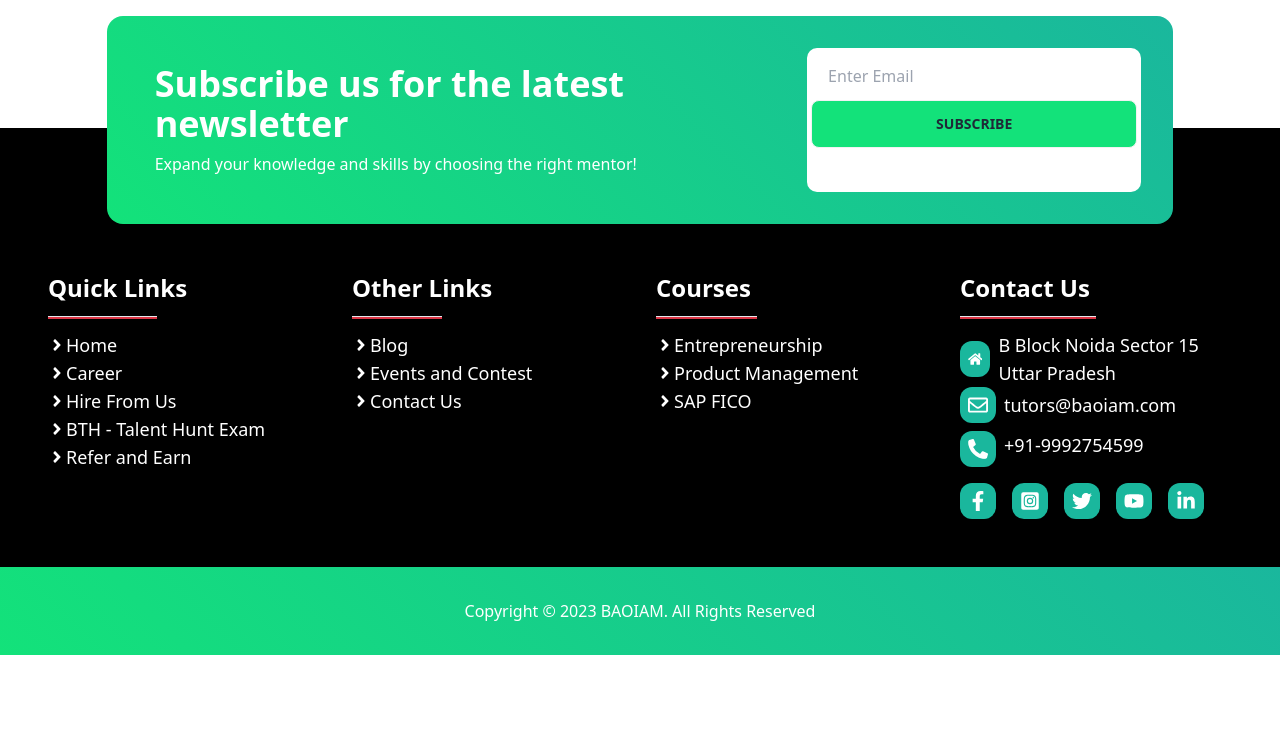
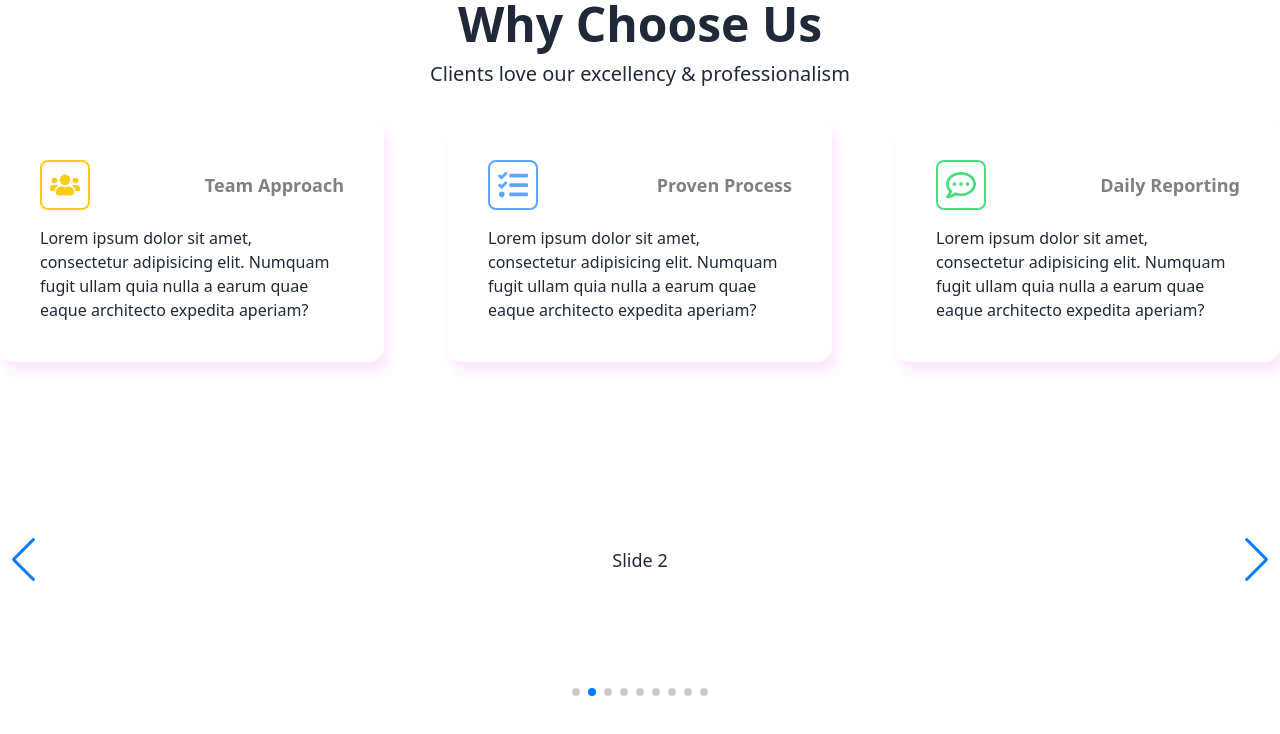
Before and after one commit to sivamani2003/edu-React, a React (Vite) app: page / in a window 1280 px wide. Shown: the top 734 px of the page. Built offline with nearby package versions, Linux system fonts and the light colour scheme.

Commit message:
working for hireus component

```diff
--- a/package.json
+++ b/package.json
@@ -10,12 +10,13 @@
     "preview": "vite preview"
   },
   "dependencies": {
+    "@emotion/react": "^11.11.1",
     "aos": "^2.3.4",
     "react": "^18.2.0",
+    "react-awesome-reveal": "^4.2.5",
     "react-dom": "^18.2.0",
     "react-icons": "^4.10.1",
-    "swiper": "^10.0.4",
-    "react-awesome-reveal": "^4.2.5"
+    "swiper": "^10.0.4"
   },
   "devDependencies": {
     "@types/react": "^18.2.15",
--- a/src/App.jsx
+++ b/src/App.jsx
@@ -2,13 +2,17 @@ import React from 'react';
 import MentorshipProgram from './pages/mentorshipProgram/MentorshipProgram';
 import Courses from './pages/courses/Courses';
 import Footer from './pages/footer/Footer'
+import Hire from './pages/hire/components/Hire'
+import HireFromUs from './pages/hireFromUs/HireFromUs';
 
 const App = () => {
   return (
     <div>
       {/* <Courses></Courses>
-      <MentorshipProgram></MentorshipProgram> */}
+      <MentorshipProgram></MentorshipProgram>
       <Footer></Footer>
+      <Hire></Hire> */}
+      <HireFromUs></HireFromUs>
     </div>
   );
 };
--- /dev/null
+++ b/src/pages/hireFromUs/HireFromUs.css
@@ -0,0 +1,19 @@
+.swiper {
+        width: 100%;
+}
+
+.swiper-slide {
+        text-align: center;
+        font-size: 18px;
+        background: #fff;
+        display: flex;
+        justify-content: center;
+        align-items: center;
+}
+
+.swiper-slide img {
+        display: block;
+        width: 100%;
+        height: 100%;
+        object-fit: cover;
+}
--- /dev/null
+++ b/src/pages/hireFromUs/HireFromUs.jsx
@@ -0,0 +1,12 @@
+import React from 'react';
+import WhyChooseUs from './components/WhyChooseUs';
+
+const HireFromUs = () => {
+        return (
+                <div className='max-w-7xl mx-auto'>
+                        <WhyChooseUs></WhyChooseUs>
+                </div>
+        );
+};
+
+export default HireFromUs;
--- /dev/null
+++ b/src/pages/hireFromUs/components/WhyChooseUs.jsx
@@ -0,0 +1,80 @@
+import React from 'react';
+import { FaUsers, FaTasks, FaRegCommentDots } from "react-icons/fa";
+import { Swiper, SwiperSlide } from 'swiper/react';
+import 'swiper/css';
+import 'swiper/css/pagination';
+import 'swiper/css/navigation';
+import '../HireFromUs.css';
+import { Autoplay, Pagination, Navigation } from 'swiper/modules';
+
+const WhyChooseUs = () => {
+        return (
+                <div>
+                        <div>
+                                <div className='text-center'>
+                                        <h1 className='text-2xl md:text-5xl font-bold'>Why Choose Us</h1>
+                                        <p className='text-xl mt-3'>Clients love our excellency & professionalism</p>
+                                </div>
+                                <div className='md:flex mt-8'>
+                                        <div className='card-shadow md:w-96 md:mx-0 mx-8 p-10'>
+                                                <div className='flex justify-between items-center mb-4'>
+                                                        <FaUsers className='text-yellow-400 border-2 rounded-lg p-2 border-yellow-400' size={50}></FaUsers>
+                                                        <h1 className='text-lg text-gray font-bold'>Team Approach</h1>
+                                                </div>
+                                                <p>
+                                                        Lorem ipsum dolor sit amet, consectetur adipisicing elit. Numquam fugit ullam quia nulla a earum quae eaque architecto expedita aperiam?
+                                                </p>
+                                        </div>
+                                        <div className='card-shadow md:w-96 md:mx-auto mx-8 p-10'>
+                                                <div className='flex justify-between items-center mb-4'>
+                                                        <FaTasks className='text-blue-400 border-2 rounded-lg p-2 border-blue-400' size={50}></FaTasks>
+                                                        <h1 className='text-lg text-gray font-bold'>Proven Process</h1>
+                                                </div>
+                                                <p>
+                                                        Lorem ipsum dolor sit amet, consectetur adipisicing elit. Numquam fugit ullam quia nulla a earum quae eaque architecto expedita aperiam?
+                                                </p>
+                                        </div>
+                                        <div className='card-shadow md:w-96 md:mx-0 mx-8 p-10'>
+                                                <div className='flex justify-between items-center mb-4'>
+                                                        <FaRegCommentDots className='text-green-400 border-2 rounded-lg p-2 border-green-400' size={50}></FaRegCommentDots>
+                                                        <h1 className='text-lg text-gray font-bold'>Daily Reporting</h1>
+                                                </div>
+                                                <p>
+                                                        Lorem ipsum dolor sit amet, consectetur adipisicing elit. Numquam fugit ullam quia nulla a earum quae eaque architecto expedita aperiam?
+                                                </p>
+                                        </div>
+                                </div>
+                        </div>
+
+                        <div className='mt-12'>
+                                <Swiper
+                                        spaceBetween={30}
+                                        centeredSlides={true}
+                                        autoplay={{
+                                                delay: 2500,
+                                                disableOnInteraction: false,
+                                        }}
+                                        pagination={{
+                                                clickable: true,
+                                        }}
+                                        navigation={true}
+                                        modules={[Autoplay, Pagination, Navigation]}
+                                        className="mySwiper"
+                                >
+                                        <SwiperSlide>Slide 1</SwiperSlide>
+                                        <SwiperSlide>Slide 2</SwiperSlide>
+                                        <SwiperSlide>Slide 3</SwiperSlide>
+                                        <SwiperSlide>Slide 4</SwiperSlide>
+                                        <SwiperSlide>Slide 5</SwiperSlide>
+                                        <SwiperSlide>Slide 6</SwiperSlide>
+                                        <SwiperSlide>Slide 7</SwiperSlide>
+                                        <SwiperSlide>Slide 8</SwiperSlide>
+                                        <SwiperSlide>Slide 9</SwiperSlide>
+                                </Swiper>
+                        </div>
+
+                </div>
+        );
+};
+
+export default WhyChooseUs;
```
Also changed, not shown: 1 other file (tests, documents, lock files or other folders).
